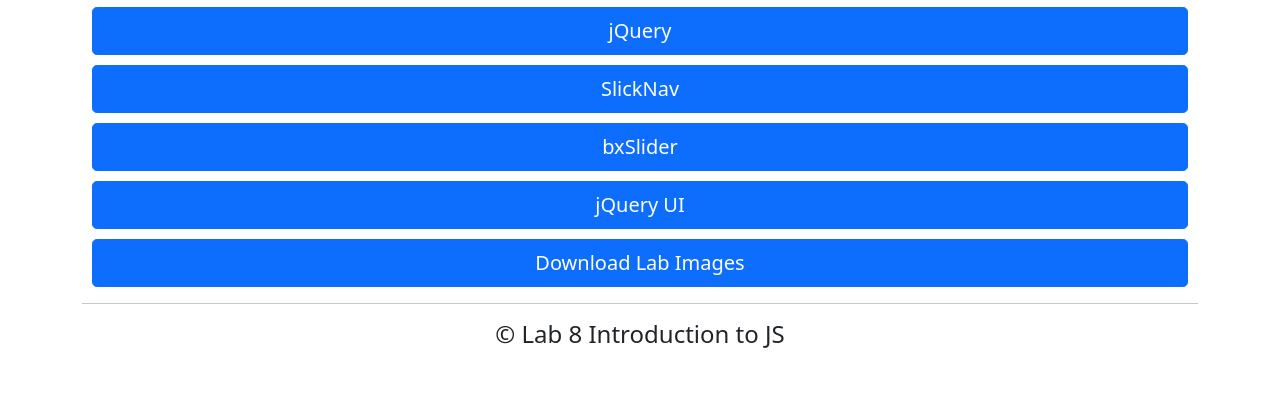
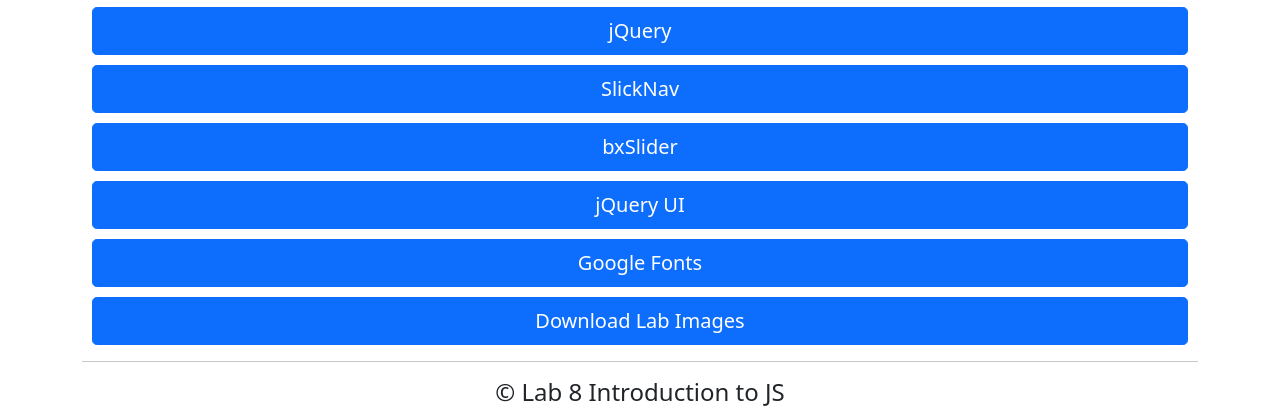
Before and after one commit to jeremyburchfield/Files_Class_Lectures, a plain HTML site: page Lab 8 Class Files/index.html in a window 1280 px wide. Shown: the part 401-815 px from the top of the page. Drawn offline with nearby package versions, Linux system fonts and the light colour scheme.

Commit message:
added link

```diff
--- a/Lab 8 Class Files/index.html
+++ b/Lab 8 Class Files/index.html
@@ -36,6 +36,7 @@
             <li><a type="button" class="btn btn-lg btn-primary d-grid gap-3" href="https://github.com/ComputerWolf/SlickNav" target="_blank">SlickNav</a></li>
             <li><a type="button" class="btn btn-lg btn-primary d-grid gap-3" href="https://bxslider.com/" target="_blank">bxSlider</a></li>
             <li><a type="button" class="btn btn-lg btn-primary d-grid gap-3" href="https://jqueryui.com/" target="_blank">jQuery UI</a></li>
+            <li><a type="button" class="btn btn-lg btn-primary d-grid gap-3" href="https://fonts.google.com/" target="_blank">Google Fonts</a></li>
             <li><a type="button" class="btn btn-lg btn-primary d-grid gap-3" href="dl_images.zip">Download Lab Images</a></li>
         </ul>
         <hr>
```
Also changed, not shown: 1 other file.
